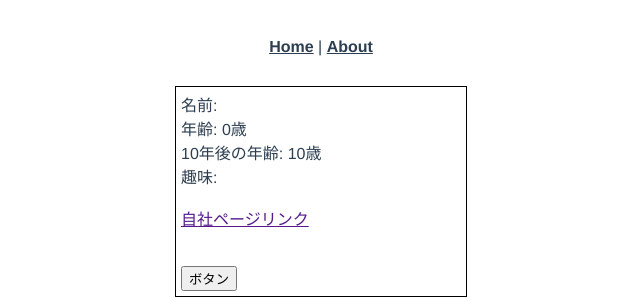
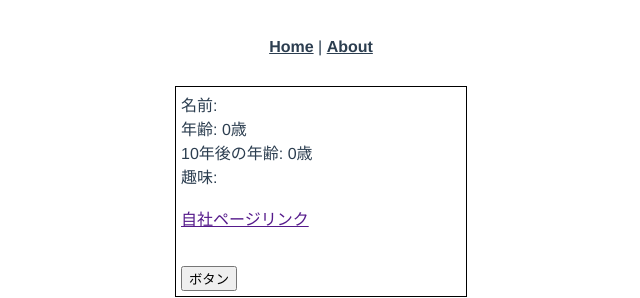
Before and after one commit to suzu1997/ex-vue-beginner, a Vue app: page /ex02 in a window 1280 px wide. Shown: the top 298 px of the page, without its empty margins (319-959 px from the left). Built offline with nearby package versions, Linux system fonts and the light colour scheme.

Commit message:
10年後の年齢の表示の仕方を修正

```diff
--- a/src/views/Ex02.vue
+++ b/src/views/Ex02.vue
@@ -2,7 +2,7 @@
   <div class="container">
     <div>名前: {{ name }}</div>
     <div>年齢: {{ age }}歳</div>
-    <div>10年後の年齢: {{ plus10Year }}歳</div>
+    <div>10年後の年齢: {{ plus10Age }}歳</div>
     <div>
       趣味:
       <span v-for="hobby of hobbies" v-bind:key="hobby">{{ hobby }} </span>
@@ -23,6 +23,7 @@ import { Component, Vue } from 'vue-property-decorator';
 export default class Ex01Component extends Vue {
   private name = '';
   private age = 0;
+  private plus10Age = 0;
   private hobbies = [];
   private pageLink = '';
   private imgSrc = '';
@@ -31,13 +32,11 @@ export default class Ex01Component extends Vue {
   setInfo() {
     this.name = '鈴原千絵';
     this.age = 24;
+    this.plus10Age = this.age + 10;
     this.hobbies = ['音楽', '映画鑑賞', '旅行'];
     this.pageLink = 'https://www.rakus-partners.co.jp/';
     this.imgSrc = 'img/IMG_2237.JPG';
     this.disabled = true;
-  }
-  get plus10Year(): number {
-    return this.age + 10;
   }
 }
 </script>
```
